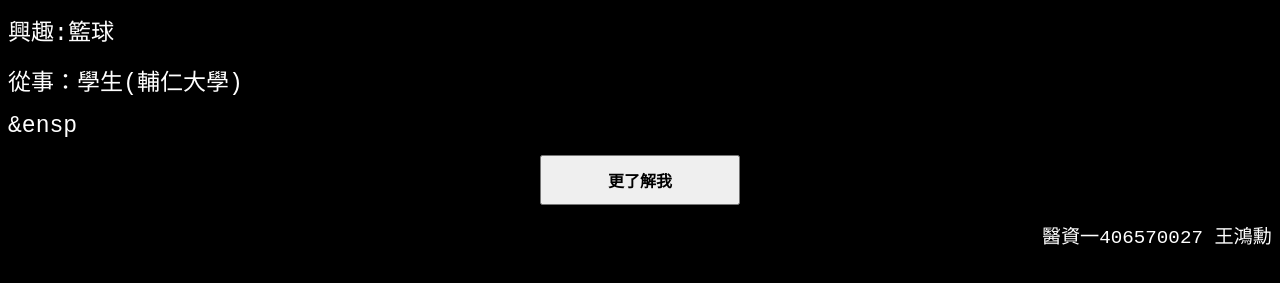
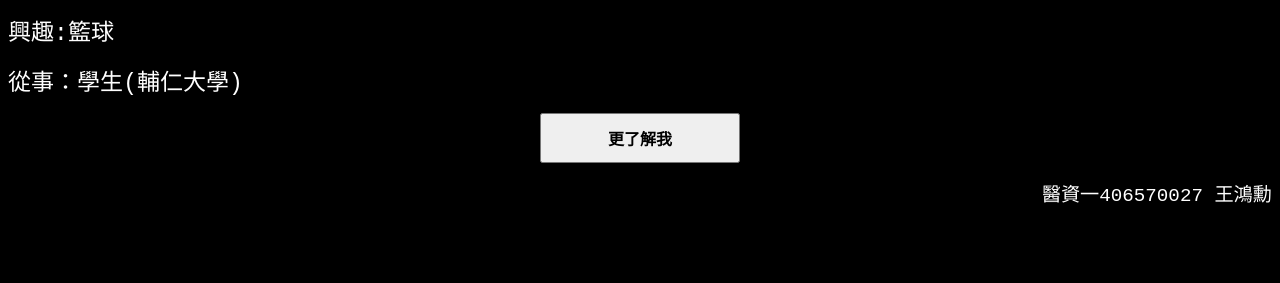
Before and after one commit to steven9587/steven9587.github.io, a plain HTML site: page index.html in a window 1280 px wide. Shown: the part 409-692 px from the top of the page. Drawn offline with nearby package versions, Linux system fonts and the light colour scheme.

Commit message:
first commit

```diff
--- a/index.html
+++ b/index.html
@@ -70,10 +70,10 @@
          個性:外向活潑、很智障<p>
          聯絡方式:facebook 、Instagram 、line<p>
          興趣:籃球<p>
-         從事：學生(輔仁大學)<p>
-         &ensp<p>
+         從事：學生(輔仁大學)<p><p><p>
        </big></big></p>
       </p>
+
     </div><p>
     <div class="center">
     <button style="width:200px;height:50px;" id ="open"><big><b>更了解我</b></big></button>
```
